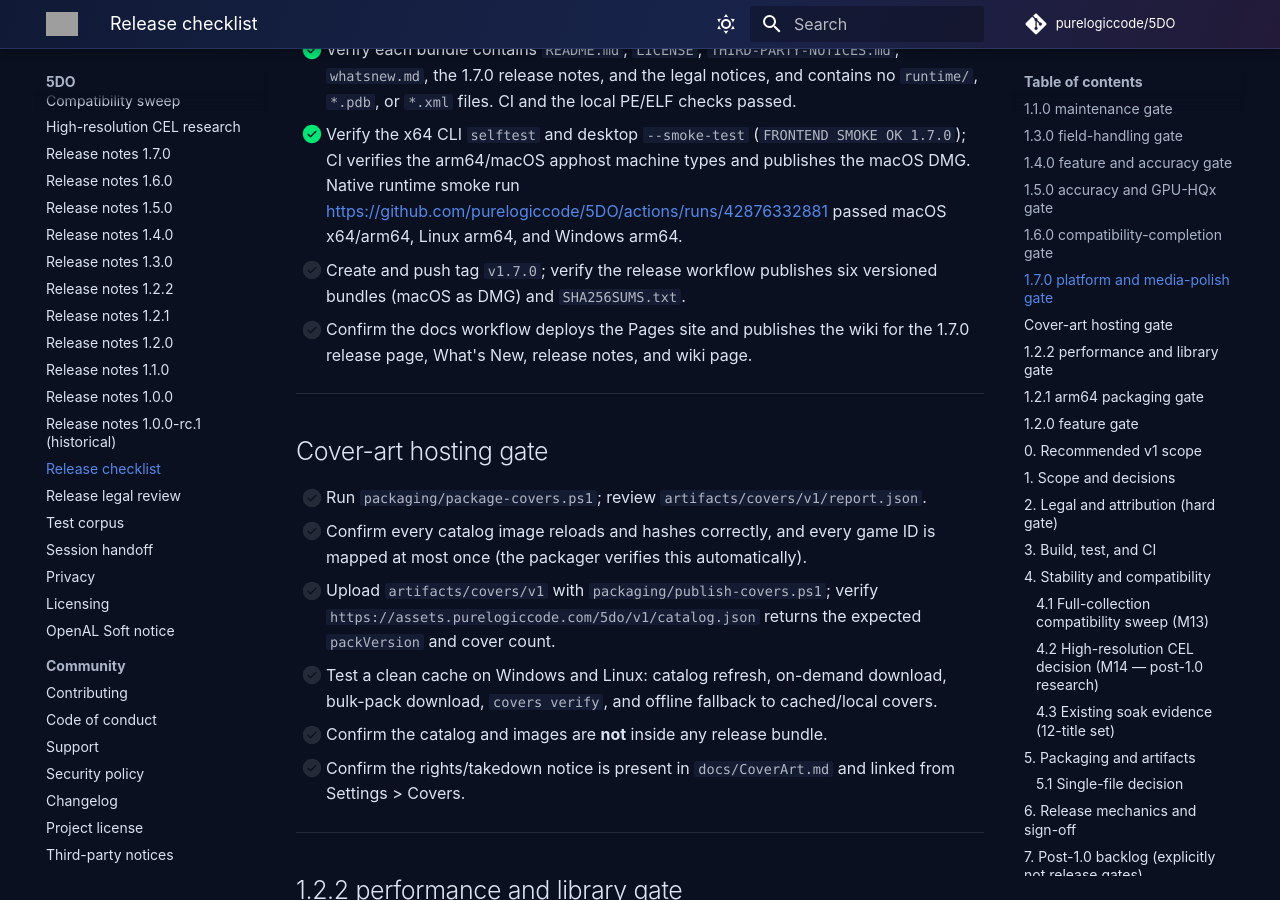
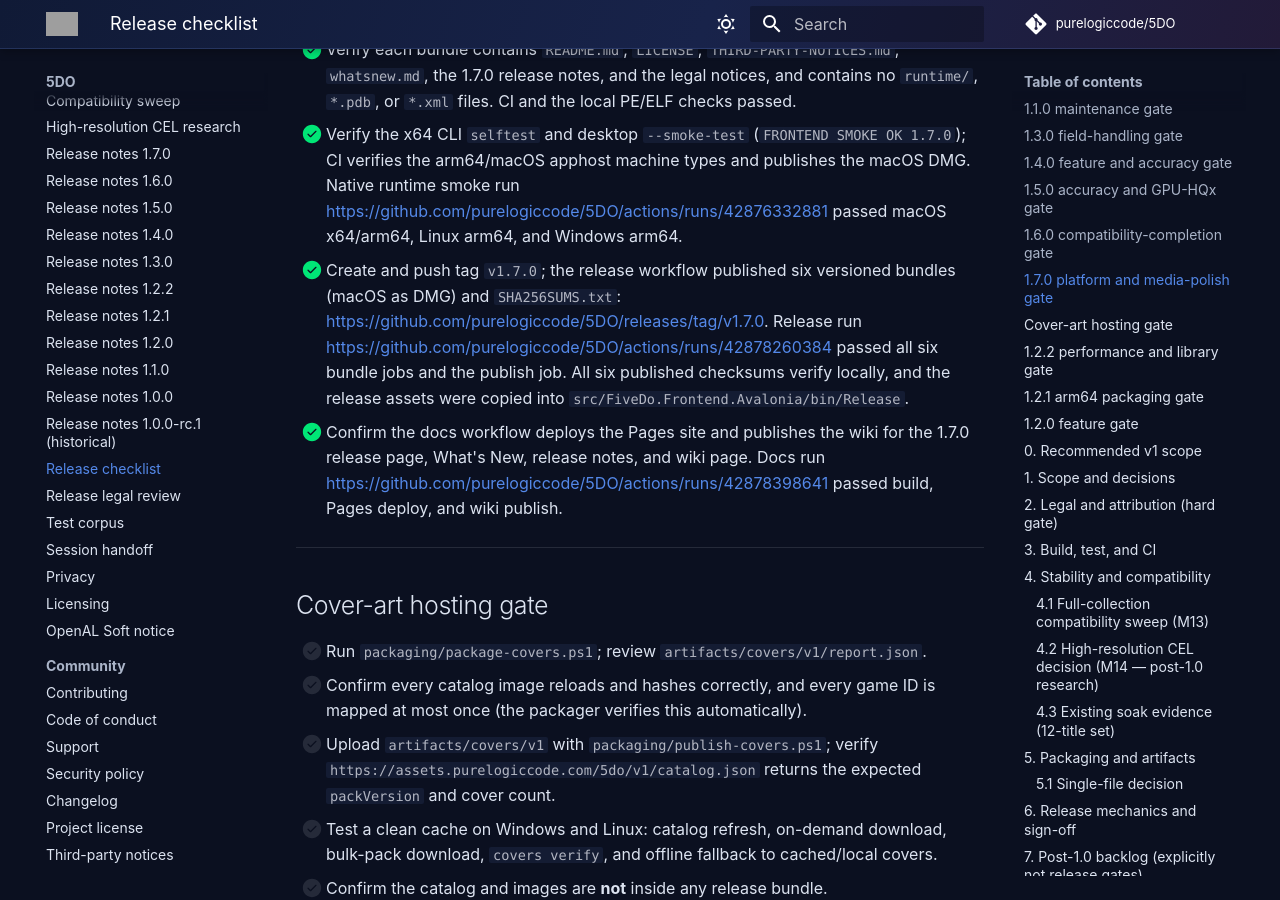
Before and after one commit to purelogiccode/5DO, an MkDocs documentation site: the page built from docs/ReleaseChecklist.md, in a window 1280 px wide and 900 px high, scrolled down 5737 px. Built offline with MkDocs 1.6.1 and Material for MkDocs 9.7.7, drawn with Linux system fonts in a browser that asks for light colours; comment, search, counter and statistics services are not loaded; grey boxes are pictures that could not be loaded.

Commit message:
docs: record the 1.7.0 release and harden macOS DMG creation
Adds the published release run, asset links, and local checksum evidence. Retries hdiutil create to tolerate transient Resource busy failures on hosted macOS runners.

```diff
--- a/docs/ReleaseChecklist.md
+++ b/docs/ReleaseChecklist.md
@@ -227,10 +227,17 @@ run, screenshot, or recorded hash), not just an intention. Update `docs/Status.m
       publishes the macOS DMG. Native runtime smoke run
       <https://github.com/purelogiccode/5DO/actions/runs/42876332881> passed macOS
       x64/arm64, Linux arm64, and Windows arm64.
-- [ ] Create and push tag `v1.7.0`; verify the release workflow publishes six versioned
-      bundles (macOS as DMG) and `SHA256SUMS.txt`.
-- [ ] Confirm the docs workflow deploys the Pages site and publishes the wiki for the
-      1.7.0 release page, What's New, release notes, and wiki page.
+- [x] Create and push tag `v1.7.0`; the release workflow published six versioned bundles
+      (macOS as DMG) and `SHA256SUMS.txt`:
+      <https://github.com/purelogiccode/5DO/releases/tag/v1.7.0>. Release run
+      <https://github.com/purelogiccode/5DO/actions/runs/42878260384> passed all six
+      bundle jobs and the publish job. All six published checksums verify locally, and
+      the release assets were copied into
+      `src/FiveDo.Frontend.Avalonia/bin/Release`.
+- [x] Confirm the docs workflow deploys the Pages site and publishes the wiki for the
+      1.7.0 release page, What's New, release notes, and wiki page. Docs run
+      <https://github.com/purelogiccode/5DO/actions/runs/42878398641> passed build,
+      Pages deploy, and wiki publish.
 
 ---
 
```
Also changed, not shown: docs/Compatibility.md (+4 -1 lines), docs/Installers.md (+4 -3 lines), docs/Status.md (+4 -1 lines), docs/TestCorpus.md (+6 -3 lines), 1 other file.
